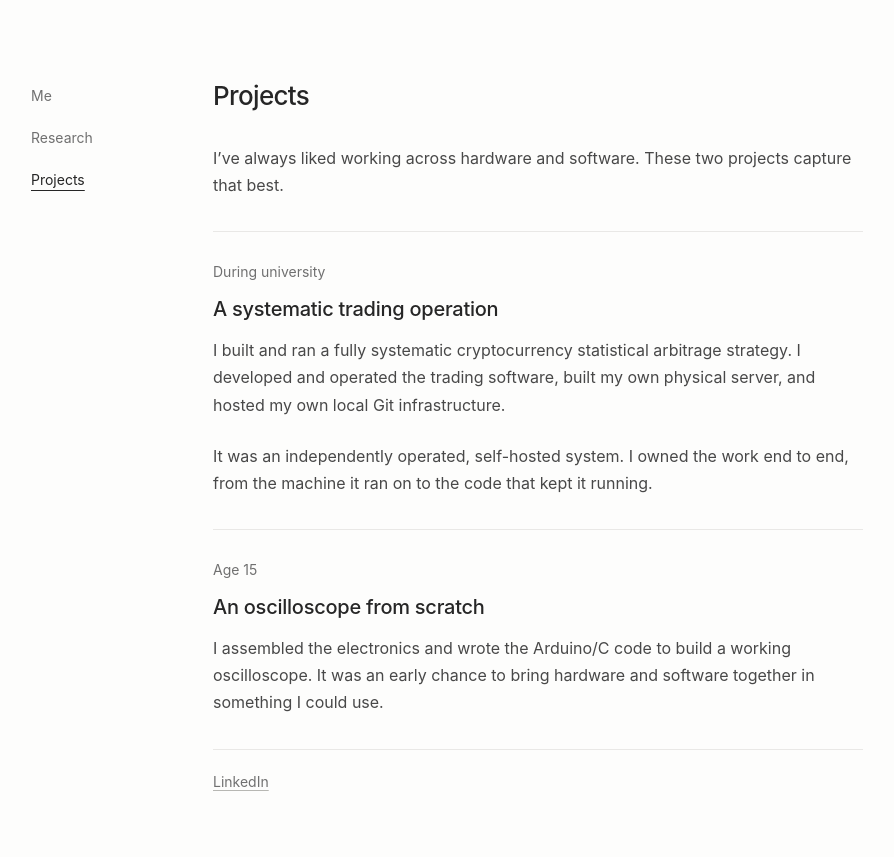
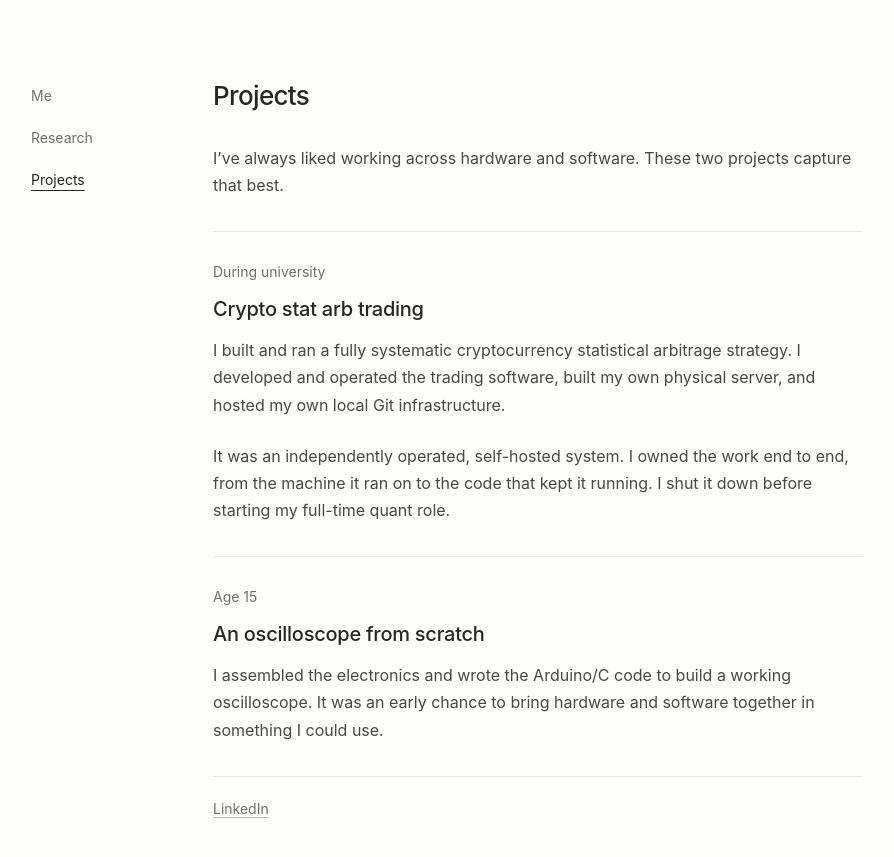
Before and after one commit to AFadhluddin/AFadhluddin.github.io, a Jekyll site: the page built from _pages/projects.html, in a window 1280 px wide. Shown: the top 857 px of the page, without its empty margins (161-1055 px from the left). Built offline with Jekyll 4.4.1, drawn with Linux system fonts in a browser that asks for light colours.

Commit message:
Clarify trading project history and BAM recruitment

```diff
--- a/_includes/introduction.html
+++ b/_includes/introduction.html
@@ -8,9 +8,9 @@
 </header>
 <div class="prose biography">
   <p>Previously, I was a quant researcher at {% include organisation.html id="jump" %}, working on energy derivatives and helping build out its European energy trading business.</p>
-  <p>Before that, I was a quant researcher in energy trading at {% include organisation.html id="bam" %}, in the firm’s top-performing pod during my tenure.</p>
+  <p>Before that, {% include organisation.html id="bam" %} recruited me to apply my master’s research to trading. I worked there as a quant researcher in energy trading, in the firm’s top-performing pod during my tenure.</p>
   <p>I have a master’s in theoretical physics from {% include organisation.html id="ucl" %} and I’m a co-author of <a href="{{ '/research/' | relative_url }}">two research preprints</a>, currently under review. During university, I interned as a quantitative researcher at {% include organisation.html id="rokos" %} and as a theoretical chemistry researcher at the {% include organisation.html id="faraday" %}.</p>
-  <p>At university, I also built and ran a fully systematic crypto statistical arbitrage strategy, owning the stack from the trading software to the physical server and self-hosted Git infrastructure.</p>
+  <p>At university, I also built and ran a fully systematic crypto statistical arbitrage strategy, owning the stack from the trading software to the physical server and self-hosted Git infrastructure. I shut it down before starting my full-time quant role.</p>
   <p>Before university, I worked as a hardware engineer, building PCs and repairing motherboards and printed circuit boards. That included contract work supporting companies such as {% include organisation.html id="man" %} and {% include organisation.html id="liquidnet" %}.</p>
   <p>I started with hardware. At 15, I built an oscilloscope from scratch, assembling the electronics and writing the Arduino/C code to make it work.</p>
   <p class="further-reading">More on my <a href="{{ '/research/' | relative_url }}">research</a> and <a href="{{ '/projects/' | relative_url }}">projects</a>.</p>
--- a/_pages/projects.html
+++ b/_pages/projects.html
@@ -6,9 +6,9 @@
 <p>I’ve always liked working across hardware and software. These two projects capture that best.</p>
 <section class="entry" aria-labelledby="trading">
   <p class="status">During university</p>
-  <h2 id="trading">A systematic trading operation</h2>
+  <h2 id="trading">Crypto stat arb trading</h2>
   <p>I built and ran a fully systematic cryptocurrency statistical arbitrage strategy. I developed and operated the trading software, built my own physical server, and hosted my own local Git infrastructure.</p>
-  <p>It was an independently operated, self-hosted system. I owned the work end to end, from the machine it ran on to the code that kept it running.</p>
+  <p>It was an independently operated, self-hosted system. I owned the work end to end, from the machine it ran on to the code that kept it running. I shut it down before starting my full-time quant role.</p>
 </section>
 <section class="entry" aria-labelledby="oscilloscope">
   <p class="status">Age 15</p>
```
